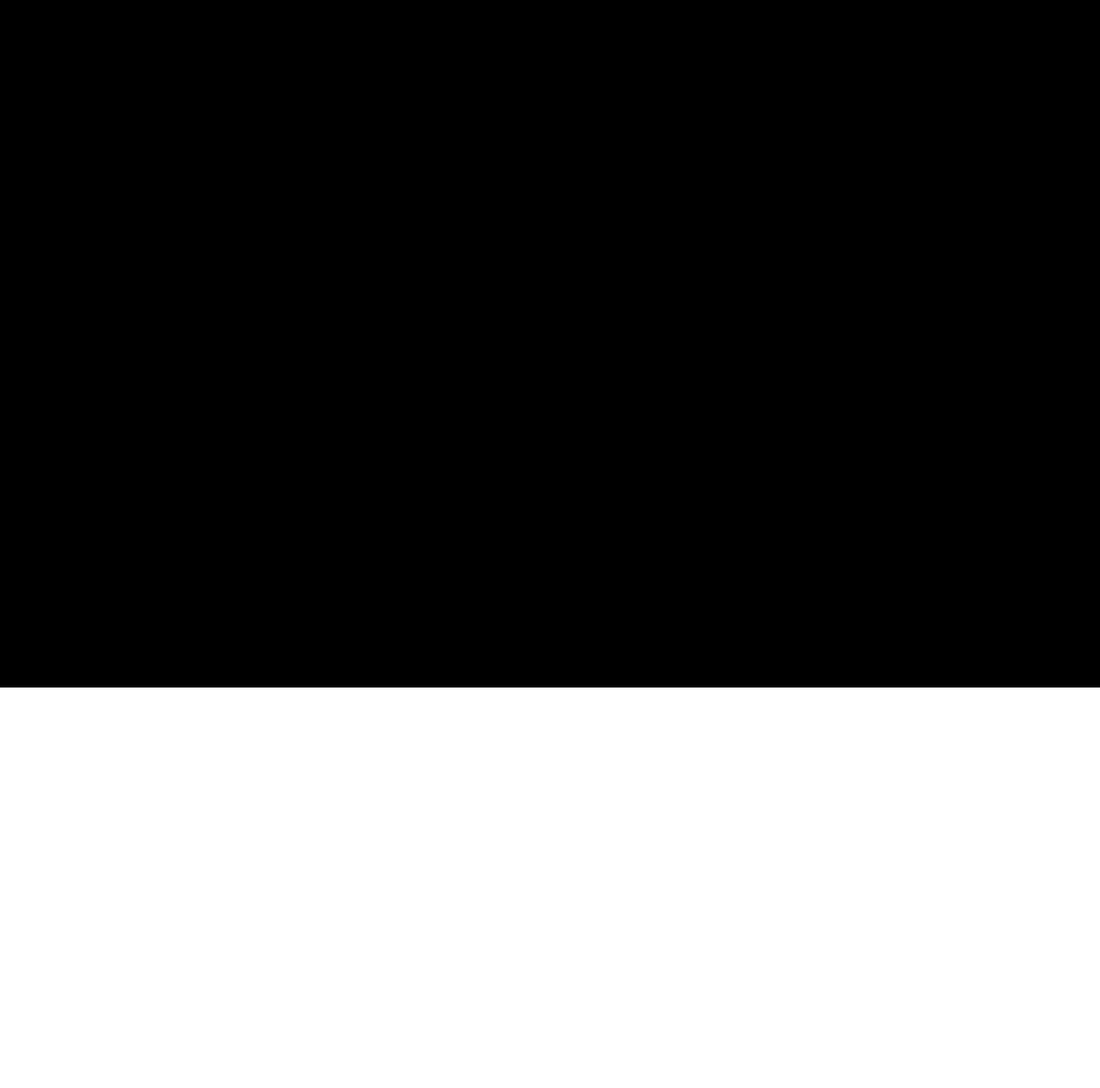
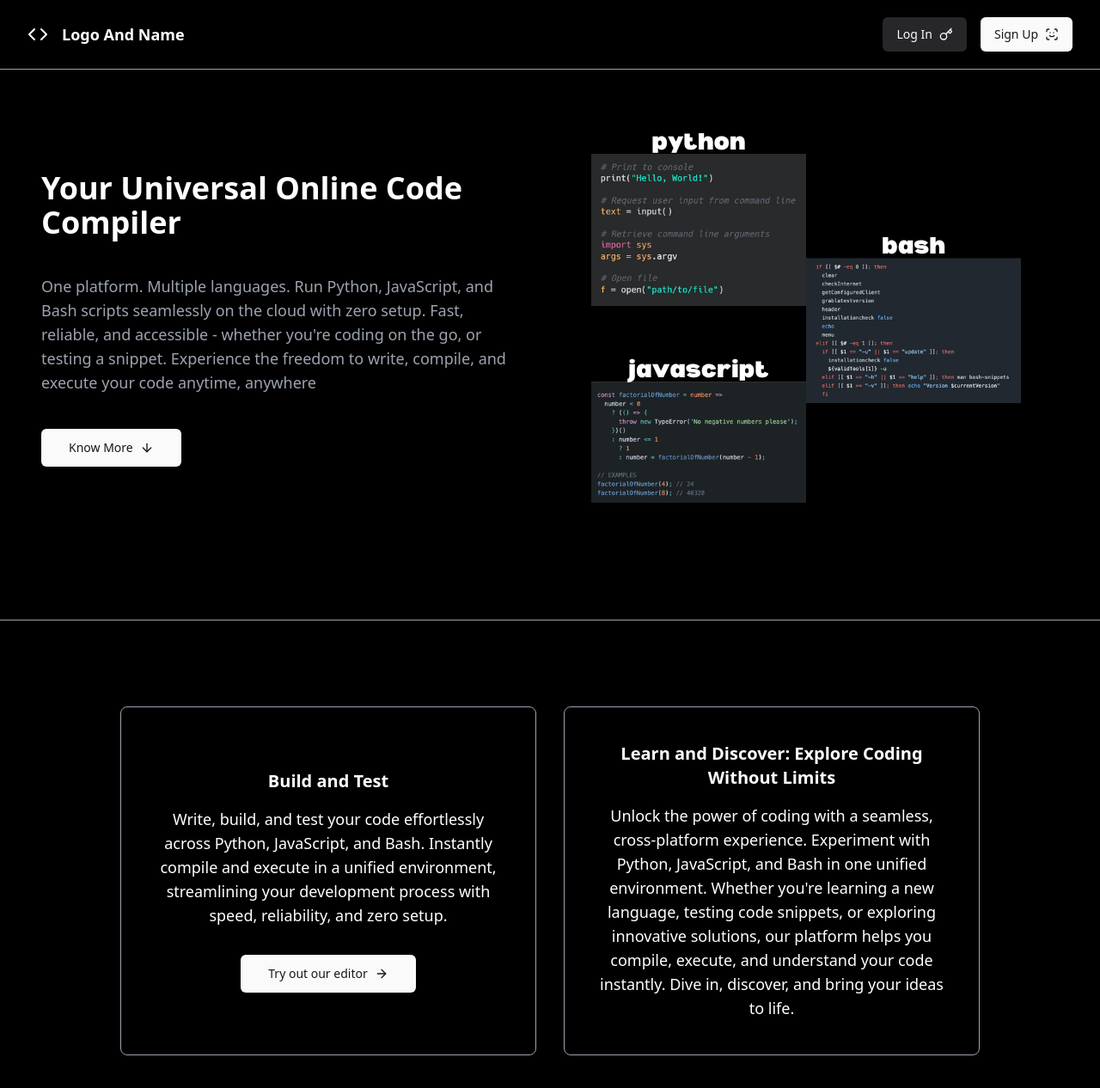
Before and after one commit to DSA-Group2/Frontend, a React (Vite) app: page / in a window 1280 px wide. Shown: the top 1266 px of the page at 86% size. Before the commit the page ends 800 px from the top, so only its background shows below. Built offline with nearby package versions, Linux system fonts and the light colour scheme.

Commit message:
finished the homepage

```diff
--- a/index.html
+++ b/index.html
@@ -1,5 +1,5 @@
 <!doctype html>
-<html lang="en" class="h-full">
+<html lang="en" class="h-full bg-black">
   <head>
     <meta charset="UTF-8" />
     <link rel="icon" type="image/svg+xml" href="/vite.svg" />
--- /dev/null
+++ b/src/components/AboutSection.tsx
@@ -0,0 +1,46 @@
+import React from "react";
+
+const AboutSection = () => {
+    return (
+        <section className="flex flex-col items-start gap-8 max-w-[800px] mx-auto">
+            <h2 className="text-3xl font-extrabold">About Our Editor</h2>
+
+            <p className="text-lg font-normal flex flex-col gap-6">
+                Our editor, built using CodeMirror, offers a seamless and
+                efficient coding experience for Python, JavaScript, and Bash.
+                Designed to be powerful yet user-friendly, it comes packed with
+                essential features to elevate your workflow:
+                <ul className="list-disc flex flex-col gap-4 font-extralight">
+                    <li>
+                        Syntax Highlighting: Easily distinguish code elements
+                        for better readability.
+                    </li>
+                    <li>
+                        Auto-Completion: Boost productivity with smart
+                        suggestions as you type.
+                    </li>
+                    <li>
+                        Error Detection: Identify compilation and runtime issues
+                        instantly for faster debugging.
+                    </li>
+                    <li>
+                        Customizable Workspaces: Save, access, and manage your
+                        programs effortlessly in organized workspaces.
+                    </li>
+                    <li>
+                        Multi-Language Support: Seamlessly write and execute
+                        Python, JavaScript, and Bash code.
+                    </li>
+                    <li>
+                        Responsive Design: Enjoy a smooth coding experience on
+                        any device or screen size.
+                    </li>
+                </ul>
+                Simplify coding, testing, and managing programs in one unified
+                editor.
+            </p>
+        </section>
+    );
+};
+
+export default AboutSection;
--- /dev/null
+++ b/src/components/Footer.tsx
@@ -0,0 +1,14 @@
+import React from "react";
+
+const Footer = () => {
+    return (
+        <section
+            id="footer"
+            className="grid place-content-center text-xl font-bold"
+        >
+            Footer
+        </section>
+    );
+};
+
+export default Footer;
--- a/src/components/Header.tsx
+++ b/src/components/Header.tsx
@@ -8,6 +8,7 @@ import {
     TooltipProvider,
     TooltipTrigger,
 } from "@/components/ui/tooltip";
+import { NavLink } from "react-router";
 
 const Header = () => {
     return (
@@ -15,10 +16,12 @@ const Header = () => {
             <TooltipProvider>
                 <Tooltip>
                     <TooltipTrigger>
-                        <ArrowLeftCircle className="hover:cursor-pointer" />
+                        <NavLink to={"/"}>
+                            <ArrowLeftCircle className="hover:cursor-pointer" />
+                        </NavLink>
                     </TooltipTrigger>
                     <TooltipContent>
-                        <p>Back to Workspace</p>
+                        <p>Back</p>
                     </TooltipContent>
                 </Tooltip>
             </TooltipProvider>
--- /dev/null
+++ b/src/components/HeaderHomePage.tsx
@@ -0,0 +1,29 @@
+import { Code, Key, ScanFace } from "lucide-react";
+import { Button } from "./ui/button";
+import { NavLink } from "react-router";
+
+const HeaderHomePage = () => {
+    return (
+        <div className="flex flex-row justify-between items-center border-b-[1px] border-gray-400 py-5 px-8">
+            <h3 className="text-lg font-bold flex flex-row gap-4 items-center">
+                <Code size={24} /> Logo And Name
+            </h3>
+
+            <div className="flex flex-row gap-4 items-center">
+                <NavLink to="/login">
+                    <Button variant="secondary">
+                        Log In <Key />
+                    </Button>
+                </NavLink>
+
+                <NavLink to="/signup">
+                    <Button variant="default">
+                        Sign Up <ScanFace />
+                    </Button>
+                </NavLink>
+            </div>
+        </div>
+    );
+};
+
+export default HeaderHomePage;
--- /dev/null
+++ b/src/components/HeroSection.tsx
@@ -0,0 +1,47 @@
+import React from "react";
+import { Button } from "./ui/button";
+import { ArrowDown } from "lucide-react";
+
+const HeroSection = () => {
+    return (
+        <section
+            className="flex flex-col md:flex-row items-center mt-10 max-w-[1400px] mx-auto"
+            id="hero"
+        >
+            <div className="flex-1 px-12 flex flex-col gap-10">
+                <h1 className="text-4xl font-extrabold">
+                    Your Universal Online Code Compiler
+                </h1>
+
+                <h4 className="text-lg font-light text-gray-400">
+                    One platform. Multiple languages. Run Python, JavaScript,
+                    and Bash scripts seamlessly on the cloud with zero setup.
+                    Fast, reliable, and accessible - whether you're coding on
+                    the go, or testing a snippet. Experience the freedom to
+                    write, compile, and execute your code anytime, anywhere
+                </h4>
+
+                <a href="#more">
+                    <Button
+                        size="lg"
+                        className="flex flex-row gap-2 w-fit"
+                        variant="default"
+                    >
+                        Know More <ArrowDown size={24} />{" "}
+                    </Button>
+                </a>
+            </div>
+
+            <div className="flex-1 px-12">
+                <img
+                    src="/landing-page-image-2.png"
+                    alt="landin-page-image-showing-langs"
+                    height={500}
+                    width={500}
+                />
+            </div>
+        </section>
+    );
+};
+
+export default HeroSection;
--- /dev/null
+++ b/src/components/SubHeroSection.tsx
@@ -0,0 +1,47 @@
+import React from "react";
+import { Button } from "./ui/button";
+import { NavLink } from "react-router";
+import { ArrowRight, UserPen } from "lucide-react";
+
+const SubHeroSection = () => {
+    return (
+        <section className="flex flex-col md:flex-row gap-8 max-w-[1000px] mx-auto text-center" id="more">
+            <div className="flex-1 border-[1px] border-gray-400 rounded-lg p-10 flex flex-col gap-4 justify-center items-center">
+                <h4 className="font-extrabold text-xl">Build and Test</h4>
+                <p className="font-extralight text-lg">
+                    Write, build, and test your code effortlessly across Python,
+                    JavaScript, and Bash. Instantly compile and execute in a
+                    unified environment, streamlining your development process
+                    with speed, reliability, and zero setup.
+                </p>
+                <NavLink to="/code/new">
+                    <Button
+                        size="lg"
+                        className="flex flex-row gap-2 w-fit mt-4"
+                        variant="default"
+                    >
+                        Try out our editor
+                        <ArrowRight size={24} />
+                    </Button>
+                </NavLink>
+            </div>
+
+            <div className="flex-1 border-[1px] border-gray-400 rounded-lg p-10 flex flex-col gap-4 justify-center items-center">
+                <h4 className="font-extrabold text-xl">
+                    Learn and Discover: Explore Coding Without Limits
+                </h4>
+                <p className="font-extralight text-lg">
+                    Unlock the power of coding with a seamless, cross-platform
+                    experience. Experiment with Python, JavaScript, and Bash in
+                    one unified environment. Whether you're learning a new
+                    language, testing code snippets, or exploring innovative
+                    solutions, our platform helps you compile, execute, and
+                    understand your code instantly. Dive in, discover, and bring
+                    your ideas to life.
+                </p>
+            </div>
+        </section>
+    );
+};
+
+export default SubHeroSection;
--- a/src/main.tsx
+++ b/src/main.tsx
@@ -14,7 +14,7 @@ createRoot(document.getElementById("root")!).render(
         <BrowserRouter>
             <Routes>
                 <Route path="/" element={<Homepage />} />
-                <Route path="code" element={<CodePage />}>
+                <Route path="code"/*  element={<CodePage />} */>
                     <Route path="new" element={<CodeNew />} />
                     <Route path="exists/:programId" element={<CodeExists />} />
                 </Route>
--- a/src/pages/Homepage.tsx
+++ b/src/pages/Homepage.tsx
@@ -1,9 +1,30 @@
 import React from "react";
+import AboutSection from "@/components/AboutSection";
+import Footer from "@/components/Footer";
+import HeaderHomePage from "@/components/HeaderHomePage";
+import HeroSection from "@/components/HeroSection";
+import SubHeroSection from "@/components/SubHeroSection";
 
 const Homepage = () => {
-    return <div className="bg-black min-h-full">
+    return (
+        <section className="dark bg-black min-h-full text-white pb-20">
+            <HeaderHomePage />
 
-    </div>;
+            <HeroSection />
+
+            <div className="border-b-[1px] border-gray-400 my-[100px]" />
+
+            <SubHeroSection />
+
+            <div className="border-b-[1px] border-gray-400 my-[100px]" />
+
+            <AboutSection />
+
+            <div className="border-b-[1px] border-gray-400 my-[100px]" />
+
+            <Footer />
+        </section>
+    );
 };
 
 export default Homepage;
```
Also changed, not shown: public/landing-page-image-2.png (added).
